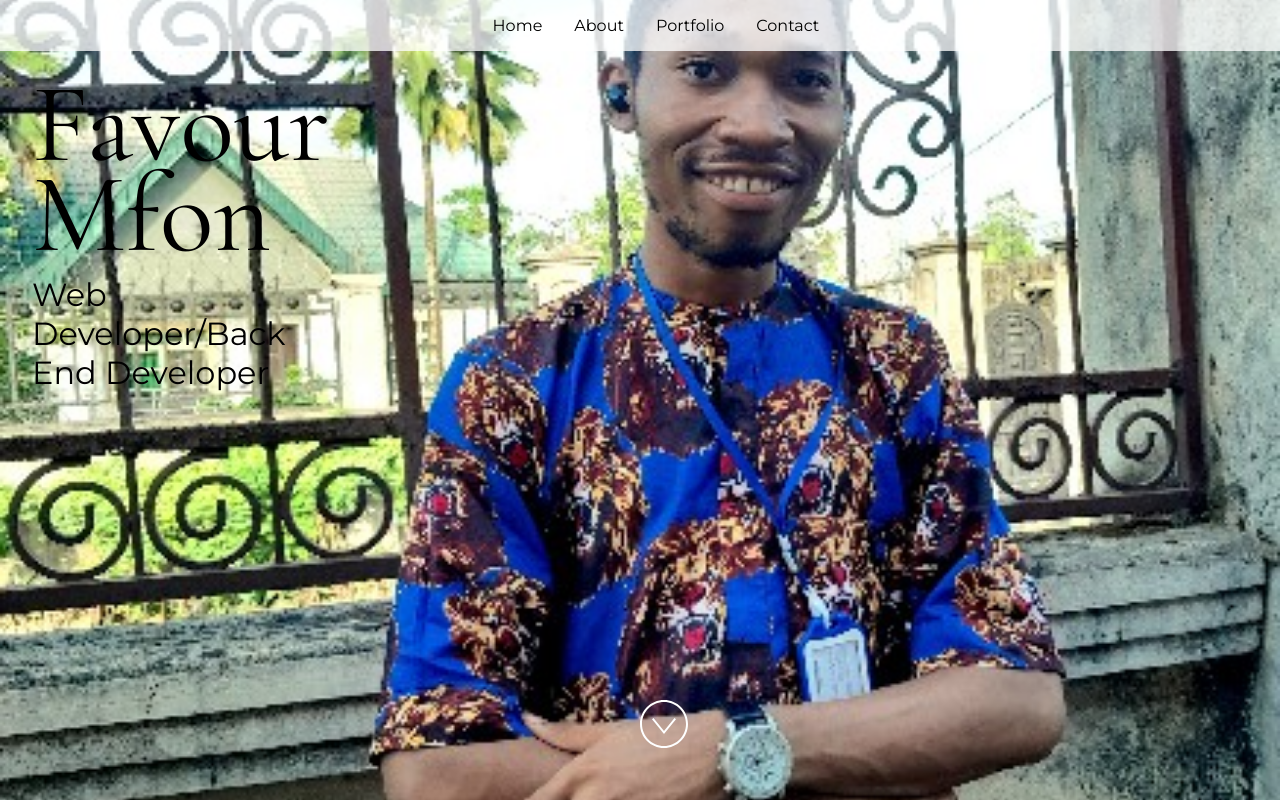
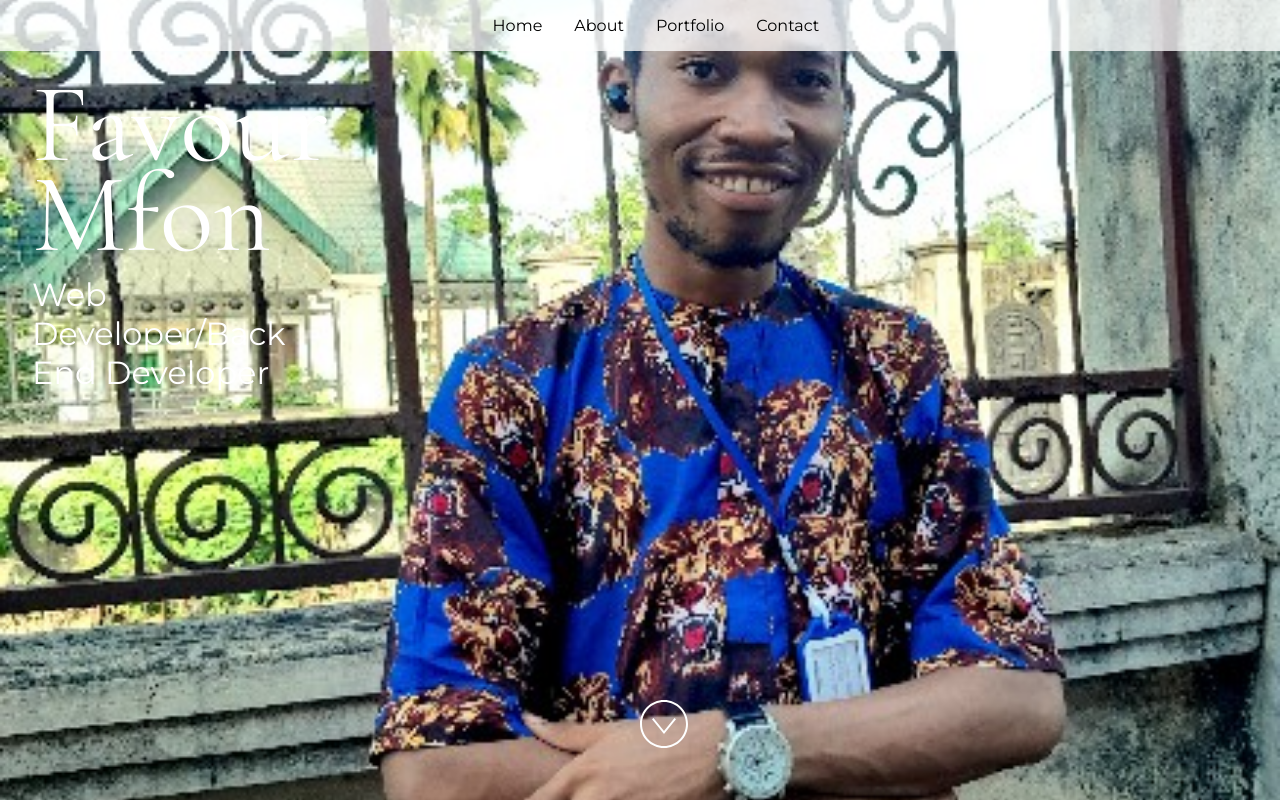
Before and after one commit to 04Favour/PortfolioWebsite, a React (Vite) app: page / in a window 1280 px wide. Built offline with nearby package versions, Linux system fonts and the light colour scheme.

Commit message:
update home.jsx

```diff
--- a/src/Components/Home.jsx
+++ b/src/Components/Home.jsx
@@ -28,12 +28,14 @@ const Home = ({ name, title }) => {
   return (
     <section id="home" className="min-height">
       <img className="background" src={image} alt="" />
-      <div style={{ position: "absolute", top: "5rem", left: "2rem", width: "17rem" }}>
+      <div
+        style={{ position: "absolute", top: "5rem", left: "2rem", width: "17rem", color: "white" }}
+      >
         <h1>{name}</h1>
         <h2>{title}</h2>
       </div>
       <div style={{ position: "absolute", bottom: "3rem", left: "50%" }}>
-        <img src={arrowSvg} style={{ height: "3rem", width: "3rem" }} alt={imageAltText} />
+        <img src={arrowSvg} style={{ height: "3rem", width: "3rem", backgroundSize: "cover" }} alt={imageAltText} />
       </div>
     </section>
   );
```
